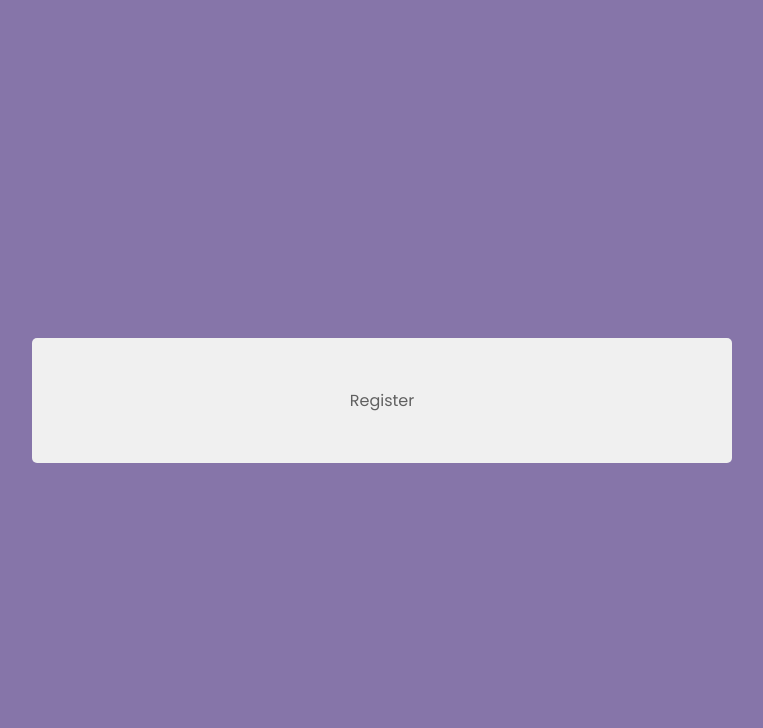
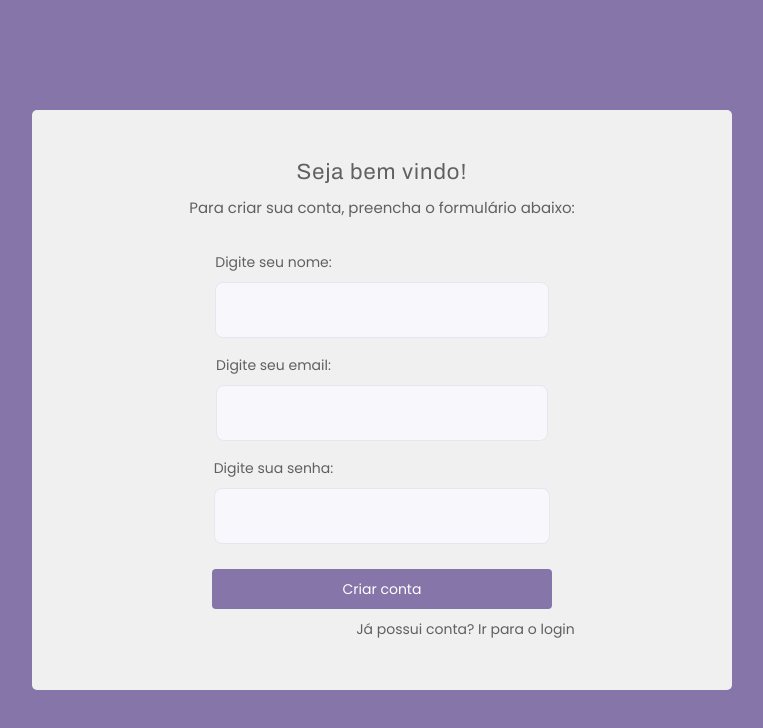
Before and after one commit to Gabriel-Cervo/Your-Recipes-Frontend-React, a React (Create React App) app: page /register in a window 1280 px wide. Shown: the top 728 px of the page, without its empty margins (258-1021 px from the left). Built offline with nearby package versions, Linux system fonts and the light colour scheme.

Commit message:
Add formulario de registro

```diff
--- a/src/pages/Login/Logon.jsx
+++ b/src/pages/Login/Logon.jsx
@@ -1,8 +1,9 @@
 import React, { useState } from 'react';
+import { Link } from 'react-router-dom';
 
 import Container from '../../assets/styles/Container';
 import Input from '../../components/Input';
-import { Main, RightSide, Title, Subtitle } from './styles.js';
+import { Main, Form, Title, Subtitle } from './styles.js';
 import Button from '../../assets/styles/Button';
 
 export default function Login() {
@@ -14,12 +15,16 @@ export default function Login() {
         setInputValue(state => ( {...state, [name]: value } ));
     }
 
+    function handleSubmit() {
+        console.log('enviado');
+    }
+
     return (
         <Container>
             <Main>
-                <RightSide>
-                    <Title>Seja bem vindo!</Title>
-                    <Subtitle>Para continuar, faça logon abaixo: </Subtitle>
+                <Form onSubmit={handleSubmit}>
+                    <Title>Bem vindo de volta!</Title>
+                    <Subtitle>Para efetuar login, digite suas informações abaixo: </Subtitle>
                     <Input
                         name="email"
                         label="Digite seu email:"
@@ -34,8 +39,9 @@ export default function Login() {
                         value={inputValue.password}
                         onChange={updateValue}
                     />
-                    <Button>Entrar</Button>
-                </RightSide>
+                    <Button type="submit">Efetuar Login</Button>
+                    <span>Não possui conta? <Link to="/register">Ir para o cadastro</Link></span>
+                </Form>
             </Main>
         </Container>
     );
--- a/src/pages/Login/Register.jsx
+++ b/src/pages/Login/Register.jsx
@@ -1,14 +1,53 @@
-import React from 'react';
-
+import React, { useState } from 'react';
+import { Link }  from 'react-router-dom';
 import Container from '../../assets/styles/Container';
 import Input from '../../components/Input';
-import { Main } from './styles.js';
+import { Main, Form, Title, Subtitle } from './styles.js';
+import Button from '../../assets/styles/Button';
 
 export default function Login() {
+    const [inputValue, setInputValue] = useState({ name: '', email: '', password: '' });
+
+    function updateValue(event) {
+        const { id: name, value } = event.target;
+
+        setInputValue(state => ( {...state, [name]: value } ));
+    }
+
+    function handleSubmit() {
+        console.log('enviado');
+    }
+
     return (
         <Container>
             <Main>
-                Register
+                <Form onSubmit={handleSubmit}>
+                    <Title>Seja bem vindo!</Title>
+                    <Subtitle>Para criar sua conta, preencha o formulário abaixo: </Subtitle>
+                    <Input
+                        name="name"
+                        label="Digite seu nome:"
+                        type="text"
+                        value={inputValue.name}
+                        onChange={updateValue}
+                    />
+                    <Input
+                        name="email"
+                        label="Digite seu email:"
+                        type="email"
+                        value={inputValue.email}
+                        onChange={updateValue}
+                    />
+                    <Input
+                        name="password"
+                        label="Digite sua senha:"
+                        type="password"
+                        value={inputValue.password}
+                        onChange={updateValue}
+                    />
+                    <Button type="submit">Criar conta</Button>
+                    <span>Já possui conta? <Link to="/login">Ir para o login</Link></span>
+                </Form>
             </Main>
         </Container>
     );
--- a/src/pages/Login/styles.js
+++ b/src/pages/Login/styles.js
@@ -9,7 +9,7 @@ export const Main = styled.main`
     border-radius: .5rem;
 `;
 
-export const RightSide = styled.div`
+export const Form = styled.div`
     display: flex;
     flex-direction: column;
     justify-content: center;
@@ -17,7 +17,32 @@ export const RightSide = styled.div`
 
     button {
         width: 100%;
+        max-width: 34rem;
         margin-top: 2.5rem;
+        cursor: pointer;
+        transition: opacity .2s linear;
+
+        &:hover {
+            opacity: 0.8;
+
+        }
+    }
+
+    span {
+        font: 400 1.4rem Poppins;
+        color: #606060;
+        padding-top: 1rem;
+        align-self: flex-end;
+
+        a {
+            text-decoration: none;
+            color: inherit;
+            transition: color .2s ease;
+
+            &:hover {
+                color: #c3aed6;
+            }
+        }
     }
 `;
 
```
